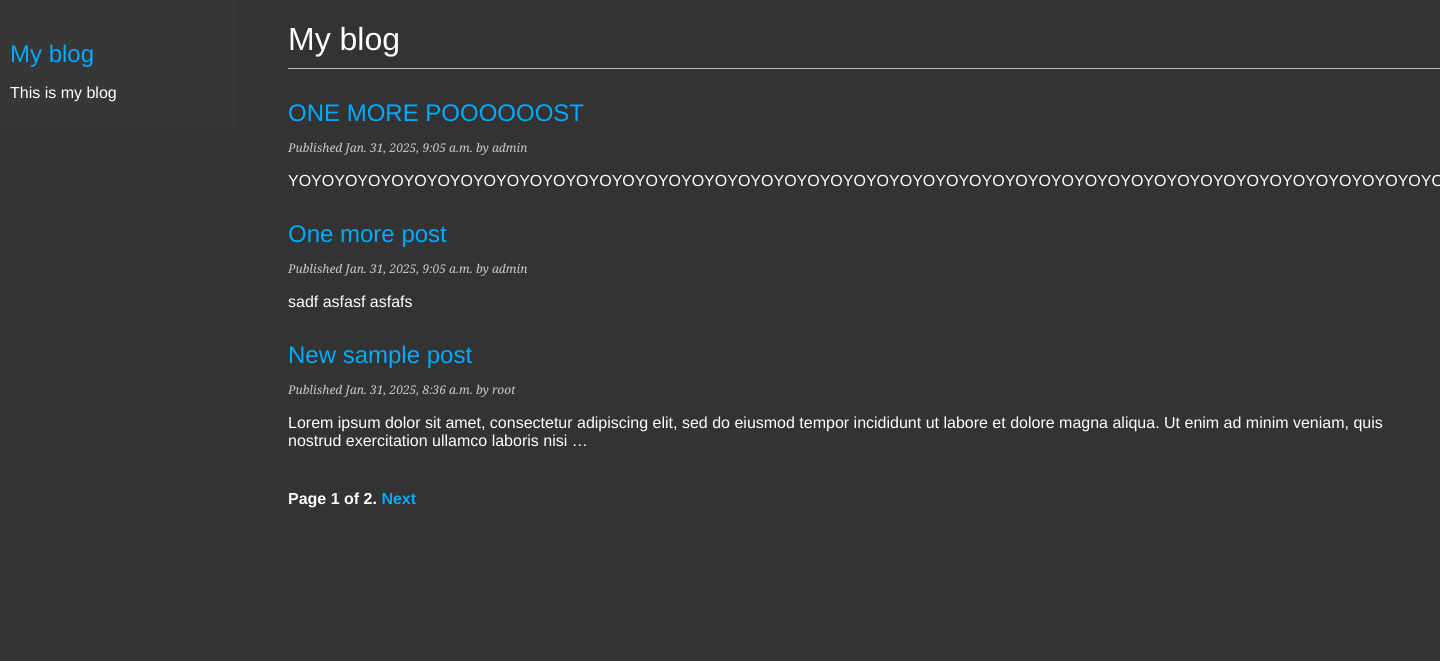
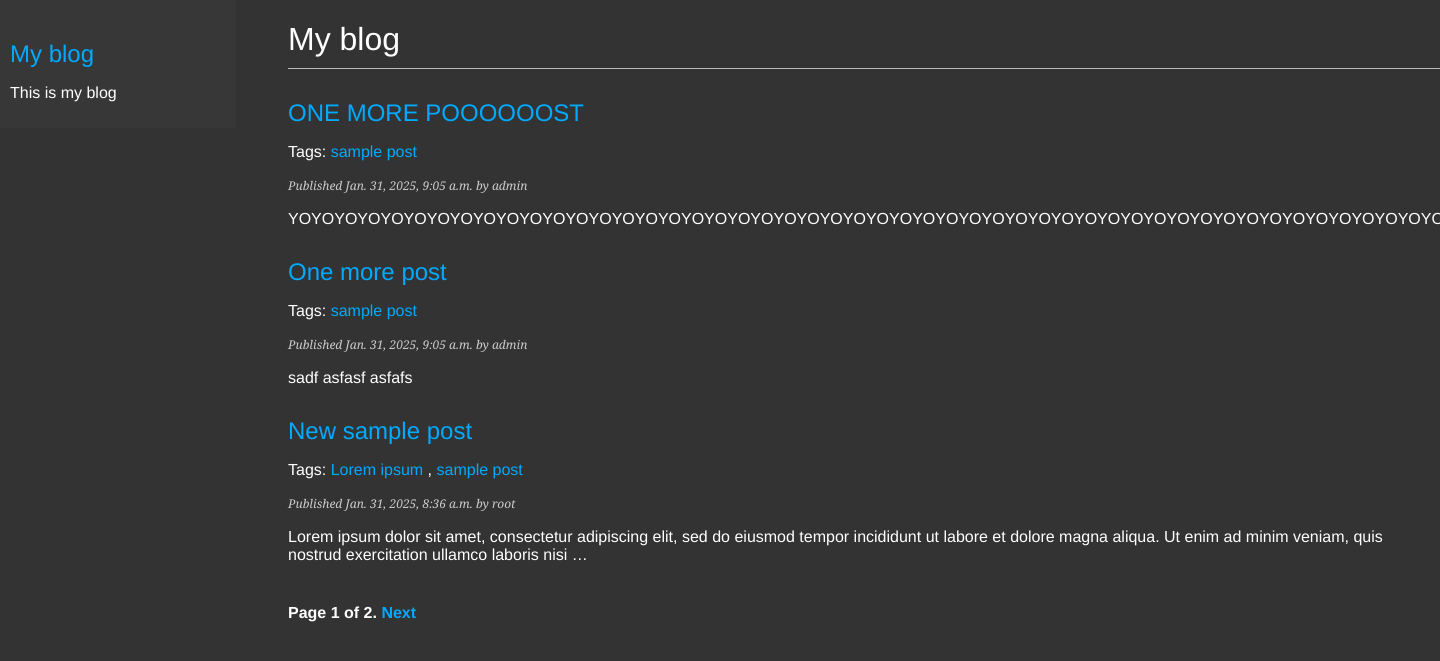
Before and after one commit to smdsu/djangotutor, a Django app: page /blog/ in a window 1440 px wide; the page is wider, and only the part inside the window is pictured. Shown: the top 661 px of that part. Run offline with Django 5.2, Linux system fonts and the light colour scheme; data comes from the database, SQL or seed files in the repository; both versions use the stored data as it was after the commit; parts of the project's set-up code (start-up, migrations or seed data) failed here and were passed over.

Commit message:
Django-taggit integration
Add tags for blog posts

```diff
--- a/mysite/my_blog/models.py
+++ b/mysite/my_blog/models.py
@@ -2,6 +2,7 @@ from django.db import models
 from django.utils import timezone
 from django.urls import reverse
 from django.conf import settings
+from taggit.managers import TaggableManager
 
 
 class PublishManager(models.Manager):
@@ -40,6 +41,7 @@ class Post(models.Model):
     created_at = models.DateTimeField(auto_now_add=True)
     updated_at = models.DateTimeField(auto_now=True)
 
+    tags = TaggableManager()
 
     objects = models.Manager()
     published = PublishManager()
@@ -86,4 +88,4 @@ class Comment(models.Model):
         ]
 
     def __str__(self):
-        return f'Comment by {self.name} on {self.post}'
+        return f'Comment by {self.name} on {self.popyst}'
--- a/mysite/my_blog/templates/blog/post/list.html
+++ b/mysite/my_blog/templates/blog/post/list.html
@@ -4,16 +4,27 @@
 
 {% block content %}
     <h1>My blog</h1>
+    {% if tag %}
+        <h2>Posts tagged with "{{ tag.name }}"</h2>
+    {% endif %}
     {% for post in posts %}
         <h2>
             <a href="{{ post.get_absolute_url }}">
                 {{ post.title }}
             </a>
         </h2>
+        <p class="tags">
+            Tags:
+            {% for tag in post.tags.all %}
+                <a href="{% url 'blog:post_list_by_tag' tag.slug %}">
+                    {{ tag.name }}
+                </a>{% if not forloop.last %}, {% endif %}
+            {% endfor %}
+        </p>
         <p class="date">
             Published {{ post.publish }} by {{ post.author }}
         </p>
         {{ post.body|truncatewords:30|linebreaks }}
     {% endfor %}
-    {% include "blog/pagination.html" with page=page_obj %}
+    {% include "blog/pagination.html" with page=posts %}
 {% endblock %}
--- a/mysite/my_blog/urls.py
+++ b/mysite/my_blog/urls.py
@@ -5,7 +5,9 @@ from . import views
 app_name = 'blog'
 
 urlpatterns = [
-    path('', views.PostListView.as_view(), name='post_list'),
+    path('', views.post_list, name='post_list'),
+    path('tag/<slug:tag_slug>/', views.post_list, name='post_list_by_tag'),
+    #path('', views.PostListView.as_view(), name='post_list'),
     path(
         '<int:year>/<int:month>/<int:day>/<slug:post>',
         views.post_detail,
--- a/mysite/my_blog/views.py
+++ b/mysite/my_blog/views.py
@@ -3,15 +3,37 @@ from django.core.mail import send_mail
 from django.shortcuts import render, get_object_or_404
 from django.views.generic import ListView
 from django.views.decorators.http import require_POST
+from taggit.models import Tag
 from .models import Post
 from .forms import EmailPostForm, CommentForm
 
 
-class PostListView(ListView):
-    queryset = Post.published.all()
-    context_object_name = 'posts'
-    paginate_by = 3
-    template_name = "blog/post/list.html"
+def post_list(request, tag_slug=None):
+    post_list = Post.published.all()
+    tag = None
+
+    if tag_slug:
+        tag = get_object_or_404(Tag, slug=tag_slug)
+        post_list = post_list.filter(tags__in=[tag])
+
+    paginator = Paginator(post_list, 3)
+    page_number = request.GET.get('page', 1)
+
+    try:
+        posts = paginator.page(page_number)
+    except PageNotAnInteger:
+        posts = paginator.page(1)
+    except EmptyPage:
+        posts = paginator.page(paginator.num_pages)
+
+    return render(
+        request,
+        'blog/post/list.html',
+        {
+        'posts': posts,
+        'tag': tag
+        }
+    )
 
 
 def post_detail(request, year, month, day, post):
--- a/mysite/mysite/settings.py
+++ b/mysite/mysite/settings.py
@@ -48,6 +48,7 @@ INSTALLED_APPS = [
     'django.contrib.messages',
     'django.contrib.staticfiles',
 
+    "taggit",
     "debug_toolbar",
     "my_blog.apps.MyBlogConfig",
 
```
Also changed, not shown: mysite/db.sqlite3, mysite/my_blog/migrations/0004_post_tags.py (added).
